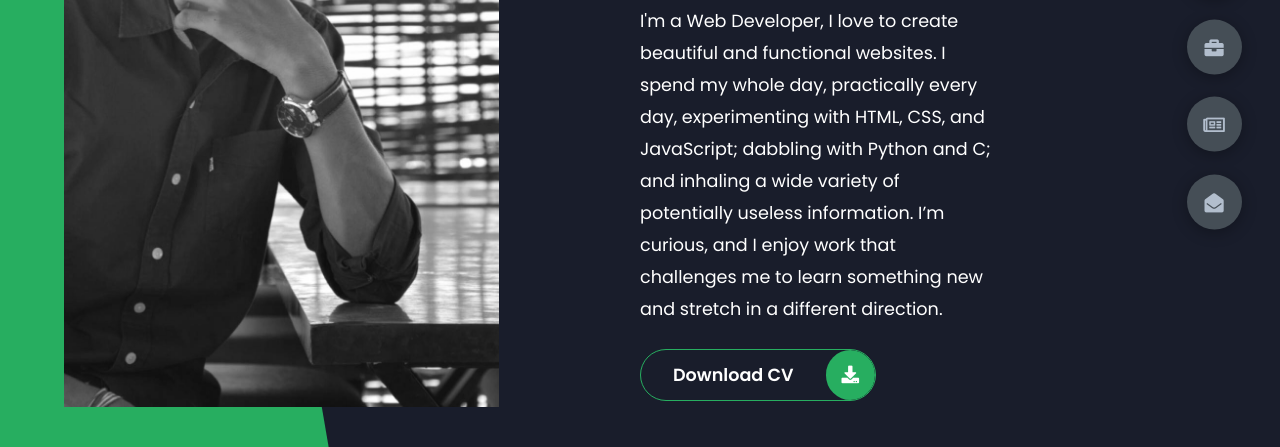
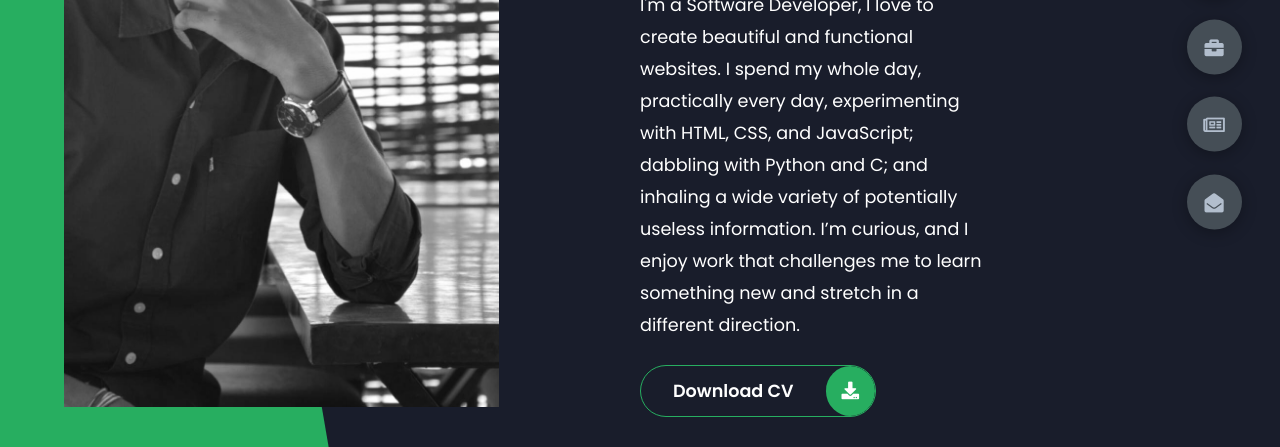
Before and after one commit to ritik1903/Portfolio.github.io, a plain HTML site: page index.html in a window 1280 px wide. Shown: the part 353-800 px from the top of the page. Drawn offline with Linux system fonts and the light colour scheme.

Commit message:
Initial commit

```diff
--- a/index.html
+++ b/index.html
@@ -27,7 +27,7 @@
                     </h1>
                 </h1>
                 <p>
-                    I'm a Web Developer, I love to create beautiful and functional websites.
+                    I'm a Software Developer, I love to create beautiful and functional websites.
                     I spend my whole day, practically every day, experimenting with HTML, CSS, and JavaScript;
                     dabbling with Python and C; and inhaling a wide variety of potentially useless information.
                     I’m curious, and I enjoy work that challenges me to learn something new and stretch in a different direction.
```
